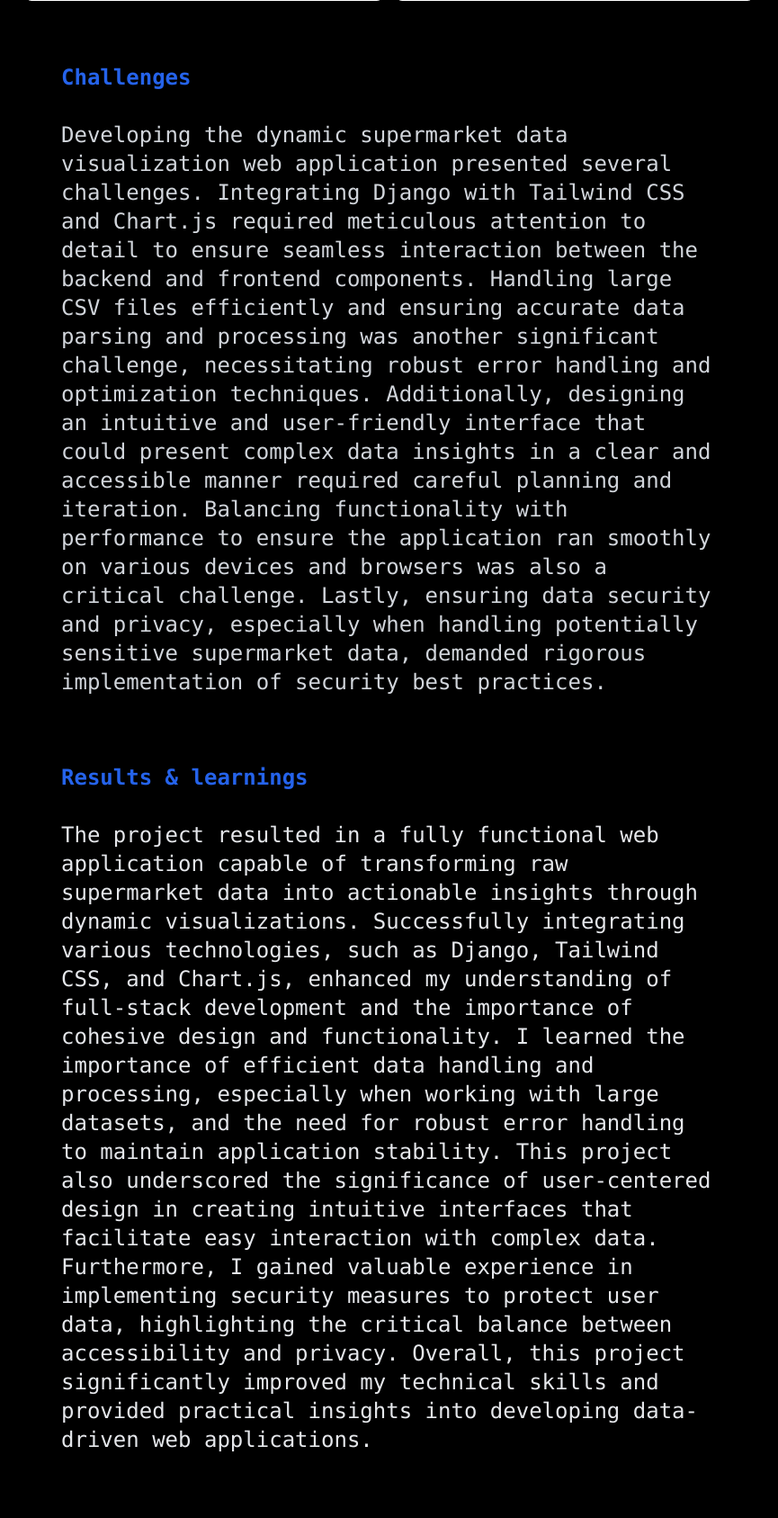
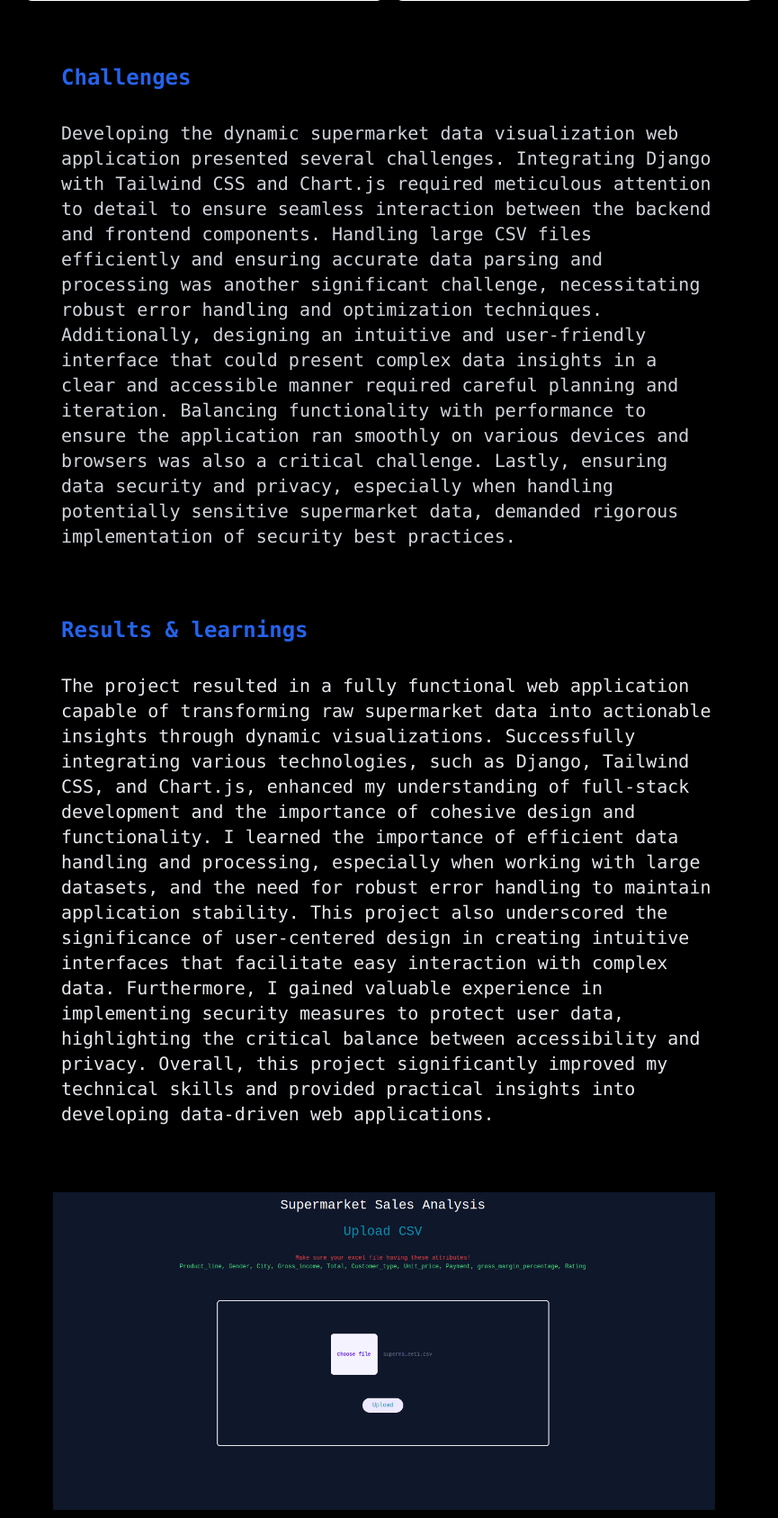
Before and after one commit to ajithkumart445/portfolio, a Django app: page /projects/4/ in a window 1280 px wide. Shown: the part 662-2349 px from the top of the page at 90% size, without its empty margins (213-1078 px from the left). Run offline with Django 4.2, Linux system fonts and the light colour scheme; data comes from the database, SQL or seed files in the repository; style sheets or scripts are compiled from the project's sources.

Commit message:
few chenges

```diff
--- a/home/templates/blogs.html
+++ b/home/templates/blogs.html
@@ -3,7 +3,7 @@
 
 <div class="text-white mt-36 m-0 md:m-52 font-mono">
     {% load static %}
-    <h2 class="text-center text-7xl ml-6 text-green-500 ">{{blogs.blog_title}}</h2><br>
+    <h2 class="text-center text-4xl md:text-6xl ml-6 text-green-500 ">{{blogs.blog_title}}</h2><br>
     <p class="text-xl ml-7">{{section}}</p><br><hr><br>
     {% for section in sections %}
     <h4 class="text-xl text-left p-8 rounded-lg">{{section.subheading}}<br><br>{{ section.content }}</h4><br>
--- a/home/templates/index.html
+++ b/home/templates/index.html
@@ -3,7 +3,7 @@
 {% block home %}
 <div class="">
     {% load static %}
-    <div class="rounded-lg text-center align-center  mt-80 md:mt-80 mb-72 md:mb-72 bg-shadowx-24 headline">
+    <div class="rounded-lg text-center align-center  mt-96 md:mt-80 mb-96 md:mb-72 bg-shadowx-24 headline">
         <h1 class="text-3xl md:text-6xl text-center text-red font-medium font-mono">Hi I am<br>AJITHKUMAR.T</h1><br>
         <div class='role-container'>
             <p class=" text-sm md:text-lg text-center text-bold font-sans" >I'm a <span class=" text-semibold role opacity-0 transition-opacity ease-in-out duration-300 delay-1000 font-bold" id="role"></span></p>
@@ -29,7 +29,7 @@
     <div class="p-5 mt-20 ">
         <h2 class="text-violet-900 text-center text-4xl m-auto p-5 font-bold subheading" id="aboutme">About me</h2>
         <div class="flex flex-wrap justify-center items-center">
-            <div class="w-full md:w-1/2   flex justify-center items-center ">
+            <div class="w-full md:w-1/2 flex justify-center items-center ">
                 <image src="{% static 'images/pf.jpg' %}" class="w-full md:w-1/2 h-auto rounded-lg img">
             </div>
             <div class="w-full md:w-1/2 flex items-center justify-center ">
@@ -44,7 +44,7 @@
                     my passion lies in transforming data into actionable insights and building innovative web solutions.<br>
                     Let's connect and explore how we can leverage data to create impactful solutions together.
                     <div class="flex p-12 justify-center ">
-                        <a href="{% static 'pf.jpg' %}" download>
+                        <a href="{% static 'Resume.pdf' %}" download>
                         <button class="px-8 py-4 m-5 border-2 rounded-lg border-blue-500 hover:bg-blue-500 hover:text-black hover:border-blac">
                             Resume
                         </button></a>
--- a/home/templates/main.html
+++ b/home/templates/main.html
@@ -19,7 +19,7 @@
         <!--common nav bar -->
         <div class="px-4 top-0 py-4 align-center w-full font-bold flex justify-between fixed ">
             <h1 class="text-md sm:text-md md:text-2xl lg:text-4xl p-4" id="hist-text">HELLO WORLD!</h1>
-            <ul class="flex font-semibold list-none text-sm md:text-md lg:text-lg animate-fadeInSide justify-evenly">
+            <ul class="flex list-none text-sm md:text-md lg:text-lg animate-fadeInSide justify-evenly">
             <a href="https://www.linkedin.com/in/ajithkumar-t-developer"><li class="w-10 md:w-16 h-10 md:h-16 mx-5 my-3 hover:bg-blue-600 rounded-lg  border-white"><image src="{% static "images/linkedin.png" %}"></li></a>
             <a href="https://github.com/ajithkumart445"><li class="w-10 md:w-16 h-10 md:h-16 mx-5 my-3 hover:bg-gray-500 rounded-lg  border-white hover:border-green-500"><image src="{% static "images/github.png" %}"></li></a></ul>
         </div>
@@ -36,9 +36,9 @@
     <script src="{% static 'js/typewriter.js' %}"></script>
     <script>
         ScrollReveal().reveal('.headline',{ delay: 700 , origin: 'top' , reset: true , distance: '200px',  easing: 'ease-in' });
-        ScrollReveal().reveal('.projects',{ delay: 500 , origin: 'left', intervel: 900 , distance: '300px', easing: 'ease-in'});
+        ScrollReveal().reveal('.projects',{ delay: 500 , origin: 'left' , distance: '300px', easing: 'ease-in'});
         ScrollReveal().reveal('.desc',{ delay: 500 , origin: 'top' , distance: '300px',easing: 'ease-in'});
         ScrollReveal().reveal('.subheading',{  reset: true ,});
-        ScrollReveal().reveal('.img',{ delay: 1000 , origin: 'right' , distance: '300px',easing: 'ease-in'});
+        ScrollReveal().reveal('.img',{ delay: 1000 , origin: 'right' , distance: '0px',easing: 'ease-in'});
     </script>
 </html>
--- a/home/templates/projects.html
+++ b/home/templates/projects.html
@@ -8,11 +8,11 @@
     <h4 class="text-xl ml-6 w-full  ">{{project.project_description}} - ( {{project.start_timeline}} to {{project.end_timeline}} )</h4>
     </span><br><hr><br>
     <span class="flex m-5">
-    <h4 class="text-lg md:text-2xl ml-3 border border-white text-left p-8 w-1/2 bg-black rounded-lg font-bold">Languages & Tools used<br><br><p class="text-base md:text-xl font-medium">{{project.technologies_used}}</p></h4><br><br>
-    <h4 class="text-lg md:text-2xl ml-3 border border-white text-left p-8 w-1/2 bg-black rounded-lg font-bold">Role<br><br><p class="text-base md:text-xl font-medium">{{project.role}}</p></h4><br>
+    <h4 class="text-lg md:text-2xl ml-3 border border-white text-left p-8 w-1/2 bg-black rounded-lg font-bold">Languages & Tools used<br><br><p class="text-xl md:text-xl font-medium">{{project.technologies_used}}</p></h4><br><br>
+    <h4 class="text-lg md:text-2xl ml-3 border border-white text-left p-8 w-1/2 bg-black rounded-lg font-bold">Role<br><br><p class="text-xl md:text-xl font-medium">{{project.role}}</p></h4><br>
     </span><br><br>
-    <h4 class="text-xl md:text-2xl ml-2 border border-black text-left px-4 md:px-16 bg-black rounded-lg font-bold text-blue-600">Challenges<br><br><p class="text-base md:text-2xl font-normal text-gray-300">{{project.challenges}}<p></h4><br><br><br>
-    <h4 class="text-xl md:text-2xl ml-2 border border-black text-left px-4 md:px-16 bg-black rounded-lg font-bold text-blue-600">Results & learnings<br><br><p class="text-base md:text-2xl font-normal text-gray-200">{{project.results_learnings}}<p><br><br>
+    <h4 class="text-xl md:text-2xl ml-2 border border-black text-left px-4 md:px-16 bg-black rounded-lg font-bold text-blue-600">Challenges<br><br><p class="text-xl md:text-xl font-normal text-gray-300">{{project.challenges}}<p></h4><br><br><br>
+    <h4 class="text-xl md:text-2xl ml-2 border border-black text-left px-4 md:px-16 bg-black rounded-lg font-bold text-blue-600">Results & learnings<br><br><p class="text-xl md:text-xl font-normal text-gray-200">{{project.results_learnings}}<p><br><br>
        </h4>
        <span class="flex justify-center  flex-wrap ">
         <image src='/{{ project.image1 }}' alt="project image 1" class="w-full rounded px-4 md:px-16 py-2 md:py-2">
```
Also changed, not shown: 1 other file.
